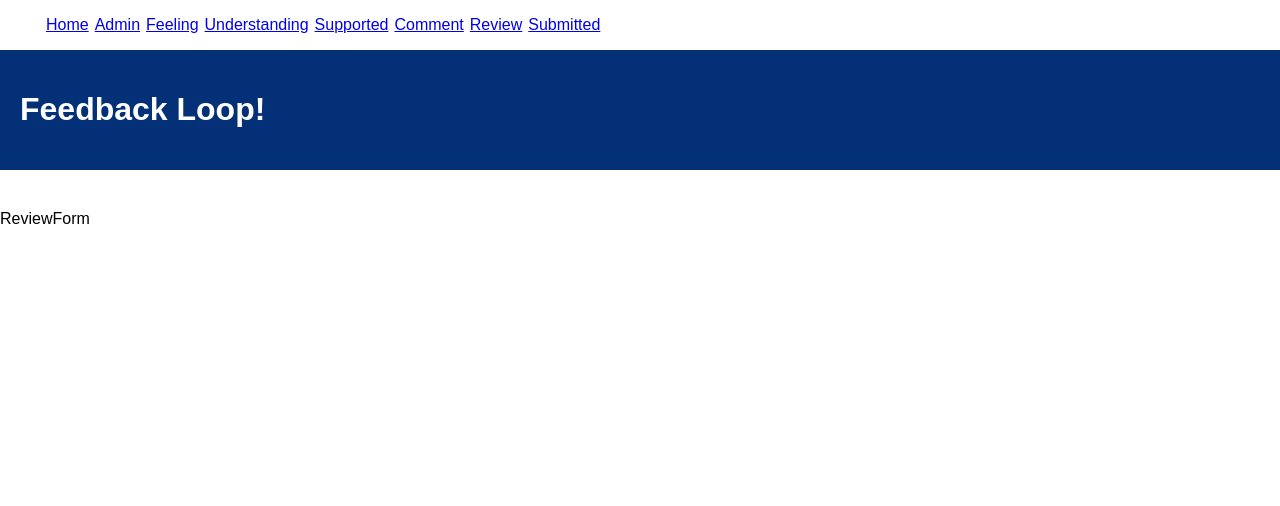
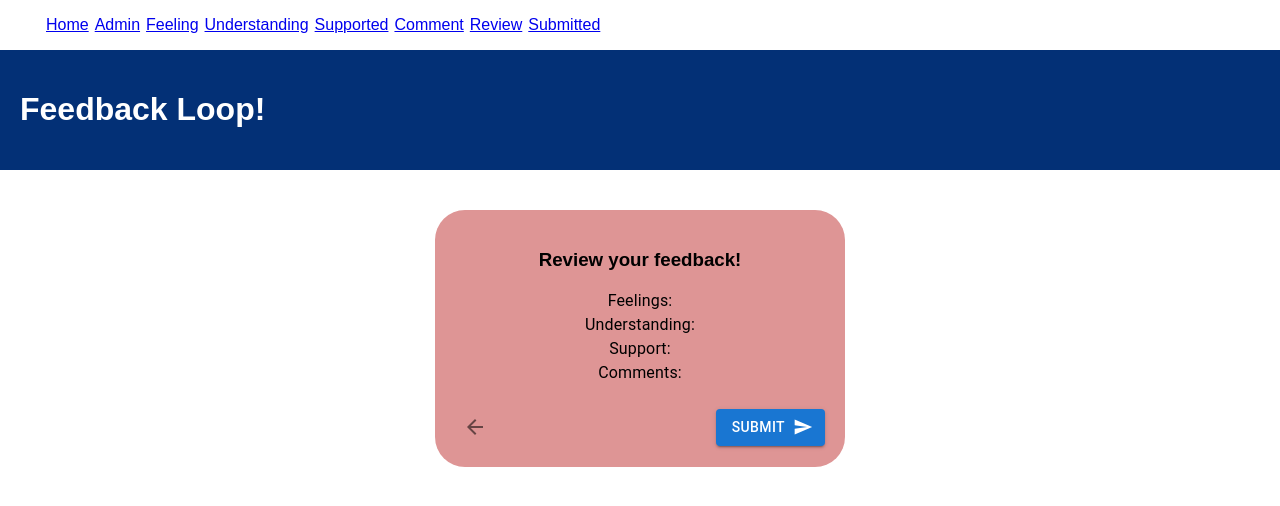
Before and after one commit to pedergoodman/week11-weekend-redux-feedback-loop, a React (Create React App) app: page /#/review in a window 1280 px wide. Shown: the top 506 px of the page. Built offline with nearby package versions, Linux system fonts and the light colour scheme.

Commit message:
Review form working, needs axios

```diff
--- a/src/components/CommentForm/CommentForm.jsx
+++ b/src/components/CommentForm/CommentForm.jsx
@@ -9,7 +9,6 @@ import TextField from "@mui/material/TextField";
 import ArrowForwardIcon from "@mui/icons-material/ArrowForward";
 import ArrowBackIcon from "@mui/icons-material/ArrowBack";
 import { Button, IconButton, Typography } from "@mui/material";
-import MenuItem from "@mui/material/MenuItem";
 
 // start component Function
 export default function CommentForm() {
--- a/src/components/ReviewForm/ReviewForm.jsx
+++ b/src/components/ReviewForm/ReviewForm.jsx
@@ -1,10 +1,64 @@
-import React from 'react'
+import React, { useEffect, useState } from "react";
+import { useDispatch, useSelector } from "react-redux";
 
+import { useHistory } from "react-router-dom/";
+
+// Material UI imports
+import Box from "@mui/material/Box";
+import ArrowBackIcon from "@mui/icons-material/ArrowBack";
+import { Button, IconButton, Typography } from "@mui/material";
+import SendIcon from "@mui/icons-material/Send";
+
+// start component Function
 export default function ReviewForm() {
 
+  const survey = useSelector(store => store.survey);
+  const history = useHistory();
+
+  // handleClickNext function
+  const handleClickSubmit = event => {
+    console.log("Submit clicked! Survey is:", survey);
+    // TODO - POST to DB
 
 
+    // move to next page
+    history.push("/submitted");
+
+    // console.log("isEmpty is", isEmpty);
+  };
+
+  // TODO - handleClickBack function
+  const handleClickBack = () => {
+    history.push("/comment");
+  };
+
   return (
-    <div>ReviewForm</div>
-  )
+    <>
+      <Box className="form-container" noValidate autoComplete="off">
+        <h3>Review your feedback!</h3>
+        <div>
+          <Typography>Feelings: {survey.feeling}</Typography>
+          <Typography>Understanding: {survey.understanding}</Typography>
+          <Typography>Support: {survey.support}</Typography>
+          <Typography>Comments: {survey.comment}</Typography>
+        </div>
+        <div className="form-btn-container">
+          <IconButton aria-label="next" onClick={handleClickBack}>
+            <ArrowBackIcon />
+          </IconButton>
+
+          {/* <Button size="large">Home</Button> */}
+
+          <Button
+            aria-label="submit"
+            variant="contained"
+            onClick={handleClickSubmit}
+            endIcon={<SendIcon />}
+          >
+            Submit
+          </Button>
+        </div>
+      </Box>
+    </>
+  );
 }
```
